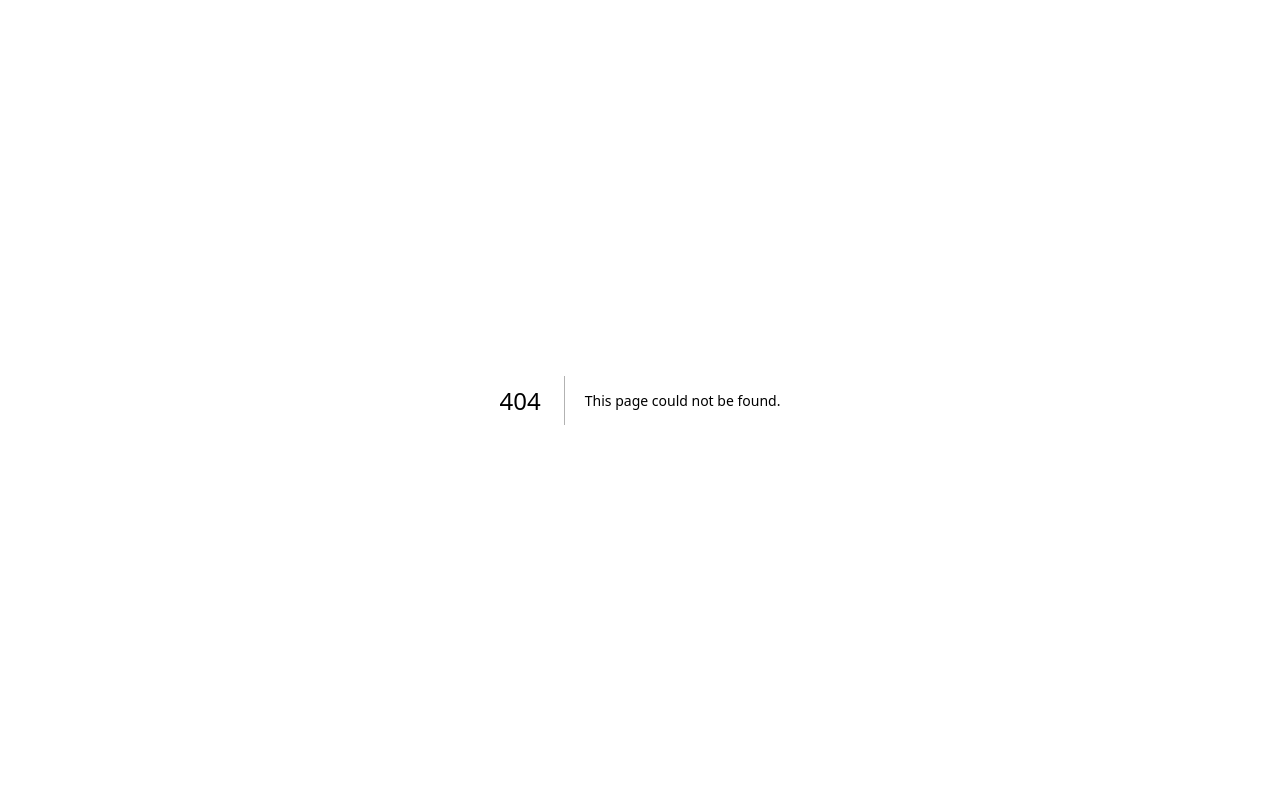
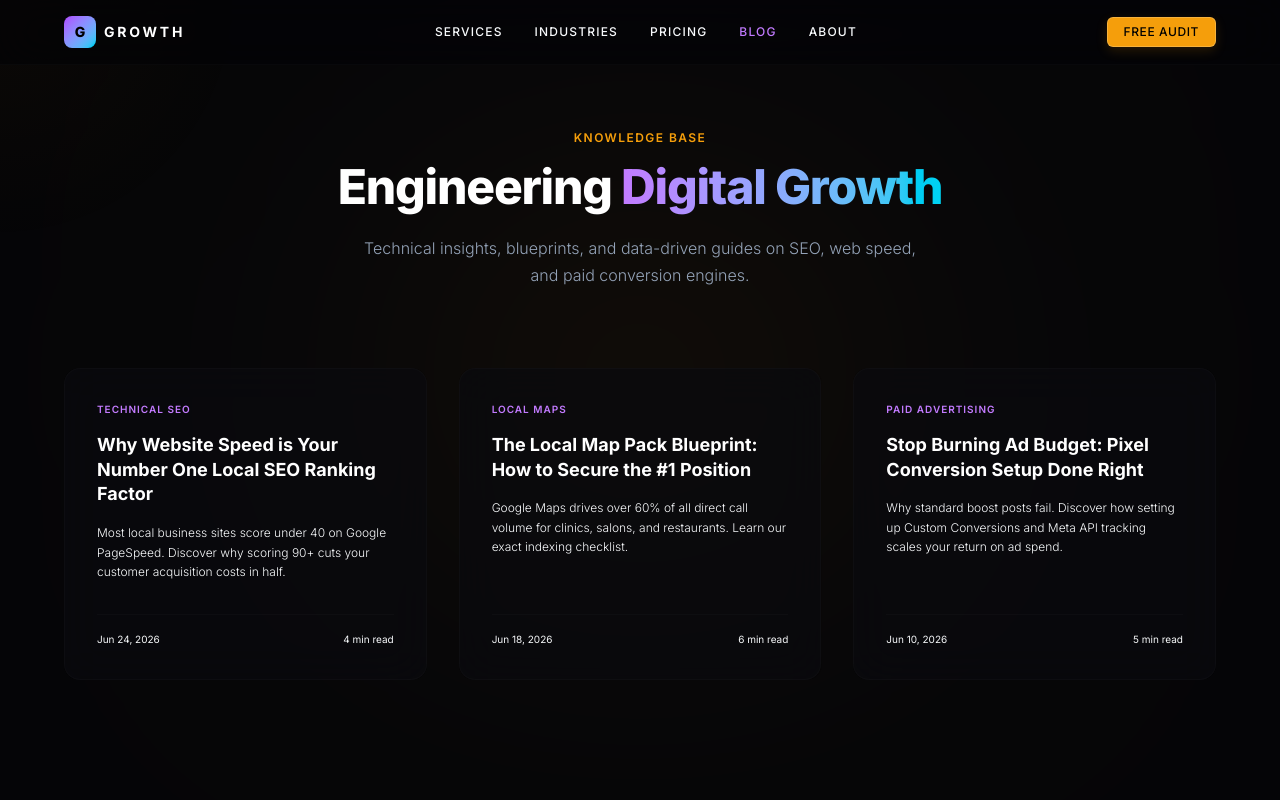
Before and after one commit to Pushkar555E/growth, a Next.js app: page /blog in a window 1280 px wide. Before the commit this address had no page. Shown: the top 800 px of the page. Built offline with nearby package versions, Linux system fonts and the light colour scheme.

Commit message:
Remove emojis and integrate Lucide React icons, and add Blog route and header navigation

```diff
--- /dev/null
+++ b/app/blog/page.js
@@ -0,0 +1,10 @@
+import BlogClient from "@/components/BlogClient";
+
+export const metadata = {
+  title: "Blog — Technical Marketing Blueprints & SEO Guides",
+  description: "Read the latest guides, technical breakdowns, and conversion optimization checklists by our senior Next.js development and SEO experts.",
+};
+
+export default function BlogPage() {
+  return <BlogClient />;
+}
--- /dev/null
+++ b/components/BlogClient.jsx
@@ -0,0 +1,91 @@
+"use client";
+
+import { motion } from "framer-motion";
+import Link from "next/link";
+import Navbar from "@/components/Navbar";
+import Footer from "@/components/Footer";
+import MouseGlow from "@/components/MouseGlow";
+
+const blogPosts = [
+  {
+    slug: "why-speed-is-your-top-local-seo-ranking-factor",
+    title: "Why Website Speed is Your Number One Local SEO Ranking Factor",
+    excerpt: "Most local business sites score under 40 on Google PageSpeed. Discover why scoring 90+ cuts your customer acquisition costs in half.",
+    date: "Jun 24, 2026",
+    readTime: "4 min read",
+    tag: "Technical SEO",
+  },
+  {
+    slug: "how-to-optimize-google-map-pack-to-rank-number-one",
+    title: "The Local Map Pack Blueprint: How to Secure the #1 Position",
+    excerpt: "Google Maps drives over 60% of all direct call volume for clinics, salons, and restaurants. Learn our exact indexing checklist.",
+    date: "Jun 18, 2026",
+    readTime: "6 min read",
+    tag: "Local Maps",
+  },
+  {
+    slug: "stop-burning-budget-on-meta-ads",
+    title: "Stop Burning Ad Budget: Pixel Conversion Setup Done Right",
+    excerpt: "Why standard boost posts fail. Discover how setting up Custom Conversions and Meta API tracking scales your return on ad spend.",
+    date: "Jun 10, 2026",
+    readTime: "5 min read",
+    tag: "Paid Advertising",
+  },
+];
+
+export default function BlogClient() {
+  return (
+    <>
+      <Navbar />
+      <MouseGlow />
+
+      <main className="pt-32 pb-24 relative overflow-hidden min-h-screen">
+        <div className="absolute top-1/4 left-1/2 -translate-x-1/2 w-[800px] h-[350px] bg-blob bg-blob-purple opacity-10 pointer-events-none" />
+
+        <div className="container-tight relative z-10">
+          <div className="text-center mb-20">
+            <span className="label mb-4 block">Knowledge Base</span>
+            <h1 className="text-4xl md:text-5xl font-extrabold tracking-tight text-white mb-6">
+              Engineering <span className="text-transparent bg-clip-text bg-gradient-to-r from-purple-400 to-cyan-400">Digital Growth</span>
+            </h1>
+            <p className="body-md max-w-xl mx-auto font-light text-text-secondary">
+              Technical insights, blueprints, and data-driven guides on SEO, web speed, and paid conversion engines.
+            </p>
+          </div>
+
+          <div className="grid grid-cols-1 md:grid-cols-3 gap-8">
+            {blogPosts.map((post, idx) => (
+              <motion.article
+                key={post.slug}
+                initial={{ opacity: 0, y: 15 }}
+                animate={{ opacity: 1, y: 0 }}
+                transition={{ delay: idx * 0.1, duration: 0.4 }}
+                className="glass p-8 hover:bg-white/[0.02] border-white/[0.03] transition-all duration-300 flex flex-col justify-between"
+              >
+                <div>
+                  <span className="text-[10px] text-purple-400 font-semibold tracking-widest uppercase mb-4 block">
+                    {post.tag}
+                  </span>
+                  <h2 className="text-lg font-bold text-white mb-4 leading-snug hover:text-purple-300 transition-colors duration-250">
+                    <Link href={`/blog/${post.slug}`} id={`blog-link-${post.slug}`}>
+                      {post.title}
+                    </Link>
+                  </h2>
+                  <p className="text-xs text-text-secondary leading-relaxed mb-8 font-light">
+                    {post.excerpt}
+                  </p>
+                </div>
+                <div className="pt-4 border-t border-white/[0.02] flex justify-between items-center text-[10px] text-text-tertiary">
+                  <span>{post.date}</span>
+                  <span>{post.readTime}</span>
+                </div>
+              </motion.article>
+            ))}
+          </div>
+        </div>
+      </main>
+
+      <Footer />
+    </>
+  );
+}
--- a/components/ContactClient.jsx
+++ b/components/ContactClient.jsx
@@ -2,6 +2,7 @@
 
 import { useState } from "react";
 import { motion } from "framer-motion";
+import { CheckCircle2 } from "lucide-react";
 import Navbar from "@/components/Navbar";
 import Footer from "@/components/Footer";
 import MouseGlow from "@/components/MouseGlow";
@@ -86,7 +87,7 @@ WhatsApp: ${formData.whatsapp}
             <div className="glass p-8 bg-bg-card/75 border border-white/[0.02]">
               {submitted ? (
                 <div className="text-center py-8">
-                  <div className="text-4xl mb-4" role="img" aria-label="party popper">🎉</div>
+                  <CheckCircle2 className="w-8 h-8 text-emerald-400 mx-auto mb-4" />
                   <h2 className="text-xl font-bold text-white mb-2">Audit Requested Successfully!</h2>
                   <p className="text-xs text-text-secondary mb-6 font-light">
                     Thank you! Your free growth audit request has been sent. We will review your site and email you a custom blueprint report in 24 hours.
--- a/components/ContactFormSection.jsx
+++ b/components/ContactFormSection.jsx
@@ -2,6 +2,7 @@
 
 import { useState } from "react";
 import { motion } from "framer-motion";
+import { Check, CheckCircle2 } from "lucide-react";
 
 export default function ContactFormSection() {
   const [formData, setFormData] = useState({
@@ -77,11 +78,11 @@ WhatsApp: ${formData.whatsapp}
             </p>
             <div className="space-y-4 pt-4">
               <div className="flex items-center gap-3">
-                <span className="text-xl">✅</span>
+                <Check className="w-4 h-4 text-emerald-400 shrink-0" />
                 <span className="text-xs font-semibold uppercase tracking-wider text-text-secondary">Custom analysis video included</span>
               </div>
               <div className="flex items-center gap-3">
-                <span className="text-xl">✅</span>
+                <Check className="w-4 h-4 text-emerald-400 shrink-0" />
                 <span className="text-xs font-semibold uppercase tracking-wider text-text-secondary">Competitor keyword gap sheet</span>
               </div>
             </div>
@@ -99,7 +100,7 @@ WhatsApp: ${formData.whatsapp}
               <div className="glass p-8 bg-bg-card/75 border border-white/[0.02]">
                 {submitted ? (
                   <div className="text-center py-8">
-                    <div className="text-4xl mb-4" role="img" aria-label="success party">🎉</div>
+                    <CheckCircle2 className="w-8 h-8 text-emerald-400 mx-auto mb-4" />
                     <h3 className="text-xl font-bold text-white mb-2">Audit Requested Successfully!</h3>
                     <p className="text-xs text-text-secondary mb-6 font-light">
                       Thank you! Your free growth audit request has been sent. We will review your site and email you a custom blueprint report in 24 hours.
--- a/components/IndustriesClient.jsx
+++ b/components/IndustriesClient.jsx
@@ -1,18 +1,19 @@
 "use client";
 
 import { motion } from "framer-motion";
+import { Activity, HeartPulse, Trophy, Utensils, Home, ShoppingBag, Scissors } from "lucide-react";
 import Navbar from "@/components/Navbar";
 import Footer from "@/components/Footer";
 import MouseGlow from "@/components/MouseGlow";
 
 const industries = [
-  { name: "Dentists", icon: "🦷", desc: "Top Local search engine spots, patient bookings, and speed-optimized landing pages.", leads: "+35/mo avg" },
-  { name: "Hospitals", icon: "🏥", desc: "Technical HIPAA-compliant directory maps, patient pipelines, and organic SEO authority.", leads: "2.4x Call Volume" },
-  { name: "Gyms", icon: "💪", desc: "High ROAS Lead campaigns, split test landing page funnels, and retention tracking setups.", leads: "+120 signups/mo" },
-  { name: "Restaurants", icon: "🍽️", desc: "Table booking system installations, localized Maps optimization, and engaging Reels scheduling.", leads: "+320% bookings" },
-  { name: "Real Estate", icon: "🏠", desc: "Lead magnet funnels, buyer intent ads target mapping, and pixel conversions checks.", leads: "5x ROAS avg" },
-  { name: "E-commerce", icon: "🛍️", desc: "Shopify/Next.js store speed optimizations, retargeting ad setup, and search product optimizations.", leads: "+450% Revenue" },
-  { name: "Salons", icon: "💇", desc: "Local GBP listings, automatic WhatsApp appointment booking setup, and reviews collection strategies.", leads: "+80% retention" },
+  { name: "Dentists", icon: Activity, desc: "Top Local search engine spots, patient bookings, and speed-optimized landing pages.", leads: "+35/mo avg" },
+  { name: "Hospitals", icon: HeartPulse, desc: "Technical HIPAA-compliant directory maps, patient pipelines, and organic SEO authority.", leads: "2.4x Call Volume" },
+  { name: "Gyms", icon: Trophy, desc: "High ROAS Lead campaigns, split test landing page funnels, and retention tracking setups.", leads: "+120 signups/mo" },
+  { name: "Restaurants", icon: Utensils, desc: "Table booking system installations, localized Maps optimization, and engaging Reels scheduling.", leads: "+320% bookings" },
+  { name: "Real Estate", icon: Home, desc: "Lead magnet funnels, buyer intent ads target mapping, and pixel conversions checks.", leads: "5x ROAS avg" },
+  { name: "E-commerce", icon: ShoppingBag, desc: "Shopify/Next.js store speed optimizations, retargeting ad setup, and search product optimizations.", leads: "+450% Revenue" },
+  { name: "Salons", icon: Scissors, desc: "Local GBP listings, automatic WhatsApp appointment booking setup, and reviews collection strategies.", leads: "+80% retention" },
 ];
 
 export default function IndustriesClient() {
@@ -36,7 +37,9 @@ export default function IndustriesClient() {
           </div>
 
           <div className="grid grid-cols-1 md:grid-cols-2 lg:grid-cols-3 gap-8">
-            {industries.map((ind, idx) => (
+            {industries.map((ind, idx) => {
+              const Icon = ind.icon;
+              return (
                 <motion.div
                   key={ind.name}
                   initial={{ opacity: 0, y: 15 }}
@@ -47,7 +50,7 @@ export default function IndustriesClient() {
                 >
                   <div>
                     <div className="flex items-center gap-4 mb-6">
-                    <span className="text-3xl" role="img" aria-hidden="true">{ind.icon}</span>
+                      <Icon className="w-8 h-8 text-amber-400" />
                       <h2 className="text-xl font-bold text-white">{ind.name}</h2>
                     </div>
                     <p className="text-xs text-text-secondary leading-relaxed mb-8 font-light">{ind.desc}</p>
@@ -57,7 +60,8 @@ export default function IndustriesClient() {
                     <span className="text-xs font-bold text-purple-400">{ind.leads}</span>
                   </div>
                 </motion.div>
-            ))}
+              );
+            })}
           </div>
         </div>
       </main>
--- a/components/Navbar.jsx
+++ b/components/Navbar.jsx
@@ -7,6 +7,7 @@ const navLinks = [
   { id: "nav-services", label: "Services", href: "/services" },
   { id: "nav-industries", label: "Industries", href: "/industries" },
   { id: "nav-pricing", label: "Pricing", href: "/pricing" },
+  { id: "nav-blog", label: "Blog", href: "/blog" },
   { id: "nav-about", label: "About", href: "/about" },
 ];
 
--- a/components/PricingPreviewSection.jsx
+++ b/components/PricingPreviewSection.jsx
@@ -2,6 +2,7 @@
 
 import { motion } from "framer-motion";
 import Link from "next/link";
+import { Sparkles } from "lucide-react";
 import { pricingData } from "../lib/pricing";
 
 export default function PricingPreviewSection() {
@@ -44,8 +45,8 @@ export default function PricingPreviewSection() {
             >
               <div>
                 {pkg.isPopular && (
-                  <div className="text-purple-400 text-[10px] font-semibold mb-4 tracking-widest uppercase">
-                    ⭐ Most Popular
+                  <div className="flex items-center text-amber-400 text-[10px] font-semibold mb-4 tracking-widest uppercase">
+                    <Sparkles className="w-3.5 h-3.5 mr-1" /> Most Popular
                   </div>
                 )}
                 <h3 className="text-xl font-bold text-white mb-2">{pkg.name}</h3>
--- a/components/ServicesClient.jsx
+++ b/components/ServicesClient.jsx
@@ -2,6 +2,7 @@
 
 import { useRef } from "react";
 import { motion } from "framer-motion";
+import { Monitor, Search, Smartphone, Zap } from "lucide-react";
 import Navbar from "@/components/Navbar";
 import Footer from "@/components/Footer";
 import MouseGlow from "@/components/MouseGlow";
@@ -11,7 +12,7 @@ const services = [
     id: "service-webdev",
     title: "Website Development",
     desc: "Speed-optimized, high-converting, clean-coded custom sites to capture and turn traffic into clients.",
-    icon: "💻",
+    icon: Monitor,
     features: [
       "Custom React / Next.js Setup",
       "Mobile Responsive First Design",
@@ -23,7 +24,7 @@ const services = [
     id: "service-seo",
     title: "Website SEO",
     desc: "Top ranks on Google Search & Map Pack to make your business the default local option.",
-    icon: "🔍",
+    icon: Search,
     features: [
       "Technical Website Audit",
       "Local Map Pack Optimization",
@@ -35,7 +36,7 @@ const services = [
     id: "service-social",
     title: "Social Media Management",
     desc: "A consistent content calendar, Reels, strategy, and custom design templates to build absolute authority.",
-    icon: "📱",
+    icon: Smartphone,
     features: [
       "Full Content Strategy & Research",
       "Engaging Reel Scripting & Editing",
@@ -47,7 +48,7 @@ const services = [
     id: "service-ads",
     title: "Paid Advertising",
     desc: "High ROAS Meta & Google ads optimized with precise pixels and target audience definitions.",
-    icon: "⚡",
+    icon: Zap,
     features: [
       "Meta Pixel & API Conversion Setup",
       "Laser Target Audience Research",
@@ -59,6 +60,7 @@ const services = [
 
 function TiltCard({ service }) {
   const cardRef = useRef(null);
+  const Icon = service.icon;
 
   const handleMouseMove = (e) => {
     const card = cardRef.current;
@@ -90,7 +92,9 @@ function TiltCard({ service }) {
       style={{ willChange: "transform" }}
     >
       <div>
-        <span className="text-3xl mb-6 block" role="img" aria-hidden="true">{service.icon}</span>
+        <div className="mb-6">
+          <Icon className="w-6 h-6 text-amber-400" />
+        </div>
         <h2 className="text-xl font-bold mb-4 text-white">{service.title}</h2>
         <p className="text-xs text-text-secondary mb-8 leading-relaxed font-light">{service.desc}</p>
         <ul className="space-y-3 mb-8">
--- a/components/ServicesTeaser.jsx
+++ b/components/ServicesTeaser.jsx
@@ -2,34 +2,35 @@
 
 import { motion } from "framer-motion";
 import Link from "next/link";
+import { Monitor, Search, Smartphone, Zap } from "lucide-react";
 
 const services = [
   {
     id: "teaser-webdev",
     title: "Website Development",
     desc: "Speed-optimized, high-converting, clean-coded custom sites to capture and turn traffic into clients.",
-    icon: "💻",
+    icon: Monitor,
     link: "/services",
   },
   {
     id: "teaser-seo",
     title: "Website SEO",
     desc: "Top ranks on Google Search & Map Pack to make your business the default local option.",
-    icon: "🔍",
+    icon: Search,
     link: "/services",
   },
   {
     id: "teaser-social",
     title: "Social Media Management",
     desc: "A consistent content calendar, Reels, strategy, and custom design templates to build absolute authority.",
-    icon: "📱",
+    icon: Smartphone,
     link: "/services",
   },
   {
     id: "teaser-ads",
     title: "Paid Advertising",
     desc: "High ROAS Meta & Google ads optimized with precise pixels and target audience definitions.",
-    icon: "⚡",
+    icon: Zap,
     link: "/services",
   },
 ];
@@ -53,7 +54,9 @@ export default function ServicesTeaser() {
         </div>
 
         <div className="grid grid-cols-1 sm:grid-cols-2 lg:grid-cols-4 gap-6">
-          {services.map((svc, idx) => (
+          {services.map((svc, idx) => {
+            const Icon = svc.icon;
+            return (
               <motion.div
                 key={svc.id}
                 id={svc.id}
@@ -65,7 +68,9 @@ export default function ServicesTeaser() {
                 className="glass p-6 flex flex-col justify-between hover:bg-white/[0.02] border-white/[0.03] transition-all duration-300"
               >
                 <div>
-                <span className="text-2xl mb-6 block" role="img" aria-hidden="true">{svc.icon}</span>
+                  <div className="mb-6">
+                    <Icon className="w-5 h-5 text-amber-400" />
+                  </div>
                   <h3 className="text-base font-bold text-white mb-2">{svc.title}</h3>
                   <p className="text-xs text-text-secondary leading-relaxed mb-6 font-light">{svc.desc}</p>
                 </div>
@@ -85,7 +90,8 @@ export default function ServicesTeaser() {
                   </svg>
                 </Link>
               </motion.div>
-          ))}
+            );
+          })}
         </div>
       </div>
     </section>
--- a/components/TrustCounters.jsx
+++ b/components/TrustCounters.jsx
@@ -3,14 +3,15 @@
 import { useEffect, useRef } from "react";
 import { gsap } from "gsap";
 import { ScrollTrigger } from "gsap/ScrollTrigger";
+import { Rocket, Building2, Landmark, Users } from "lucide-react";
 
 gsap.registerPlugin(ScrollTrigger);
 
 const stats = [
-  { id: "counter-campaigns", value: 50, suffix: "+", label: "Campaigns Launched", icon: "🚀" },
-  { id: "counter-industries", value: 15, suffix: "+", label: "Industries Served", icon: "🏢" },
-  { id: "counter-adspend", value: 500, suffix: "k+", label: "Ad Spend Managed ($)", icon: "💰" },
-  { id: "counter-retention", value: 98, suffix: "%", label: "Client Retention", icon: "🤝" },
+  { id: "counter-campaigns", value: 50, suffix: "+", label: "Campaigns Launched", icon: Rocket },
+  { id: "counter-industries", value: 15, suffix: "+", label: "Industries Served", icon: Building2 },
+  { id: "counter-adspend", value: 500, suffix: "k+", label: "Ad Spend Managed ($)", icon: Landmark },
+  { id: "counter-retention", value: 98, suffix: "%", label: "Client Retention", icon: Users },
 ];
 
 export default function TrustCounters() {
@@ -75,15 +76,17 @@ export default function TrustCounters() {
       <div className="section-divider mb-12" />
       <div className="container-tight">
         <div className="grid grid-cols-2 lg:grid-cols-4 gap-6">
-          {stats.map((stat) => (
+          {stats.map((stat) => {
+            const Icon = stat.icon;
+            return (
               <div
                 key={stat.id}
                 id={stat.id}
                 className="counter-card glass p-8 flex flex-col items-center text-center opacity-0 hover:bg-white/[0.02] hover:border-white/[0.06] transition-all duration-300"
               >
-              <span className="text-2xl mb-4" role="img" aria-label={stat.label}>
-                {stat.icon}
-              </span>
+                <div className="mb-4">
+                  <Icon className="w-5 h-5 text-amber-400" />
+                </div>
                 <div className="text-3xl md:text-4xl font-extrabold tracking-tight text-white mb-2">
                   <span className="counter-number" data-target={stat.value}>
                     0
@@ -94,7 +97,8 @@ export default function TrustCounters() {
                   {stat.label}
                 </p>
               </div>
-          ))}
+            );
+          })}
         </div>
       </div>
       <div className="section-divider mt-12" />
--- a/package.json
+++ b/package.json
@@ -13,6 +13,7 @@
     "@tailwindcss/postcss": "^4.3.1",
     "framer-motion": "^12.42.0",
     "gsap": "^3.15.0",
+    "lucide-react": "^1.21.0",
     "next": "^15.3.4",
     "postcss": "^8.5.15",
     "react": "^19.0.0",
```
Also changed, not shown: components/PricingClient.jsx (+11 -10 lines), 1 other file (tests, documents, lock files or other folders). Lines whose indentation alone changed are shown as unchanged.
